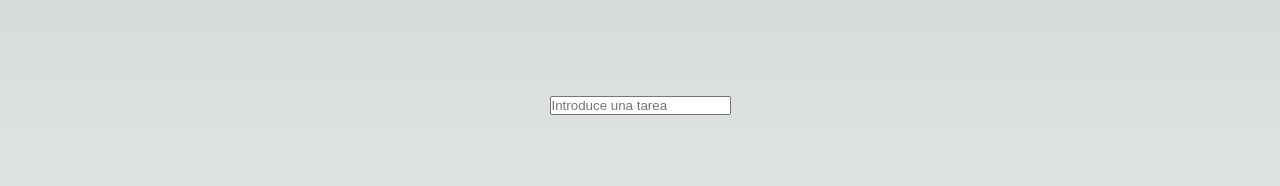
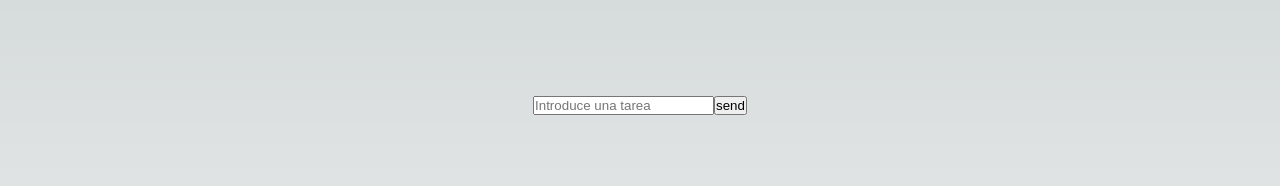
Before and after one commit to Aluonam/pt_260124, a Next.js app: page / in a window 1280 px wide. Shown: the top 186 px of the page. Built offline with nearby package versions, Linux system fonts and the light colour scheme.

Commit message:
feat: add button

```diff
--- a/components/TodoList.jsx
+++ b/components/TodoList.jsx
@@ -7,7 +7,8 @@ const TodoList = () => {
   return (
     <div>
 
-        <input onClick={()=>{}} placeholder='Introduce una tarea'></input>
+        <input onChange={(e)=>{setInputTask(e.target.value)}} placeholder='Introduce una tarea'></input>
+        <button onClick={()=>{}}>send</button>
 
     </div>
   )
```
